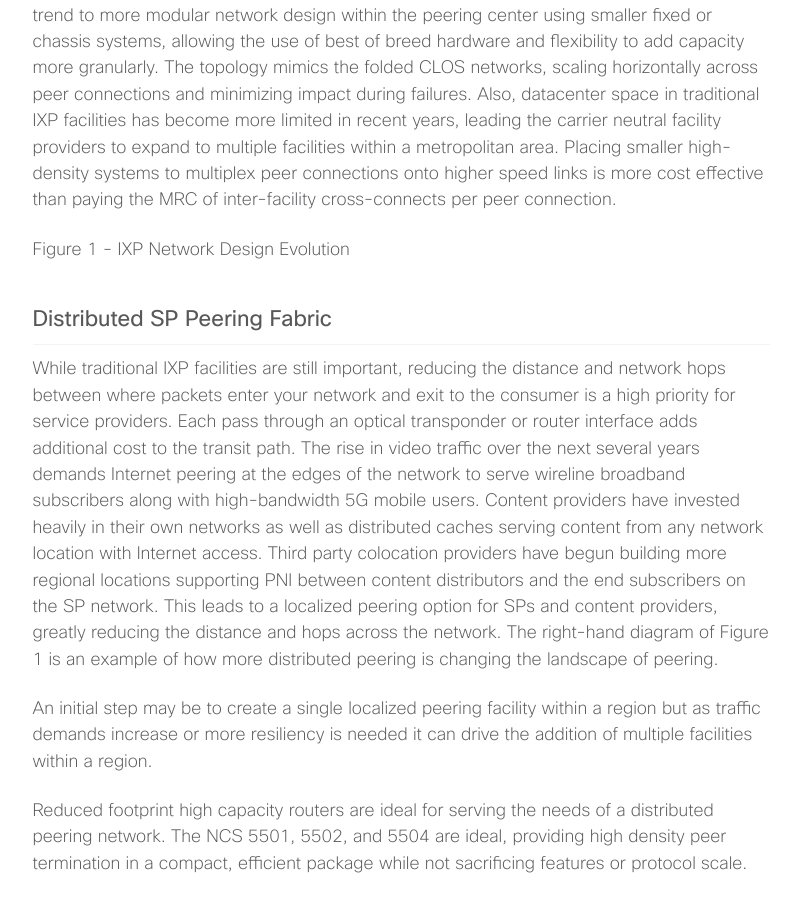
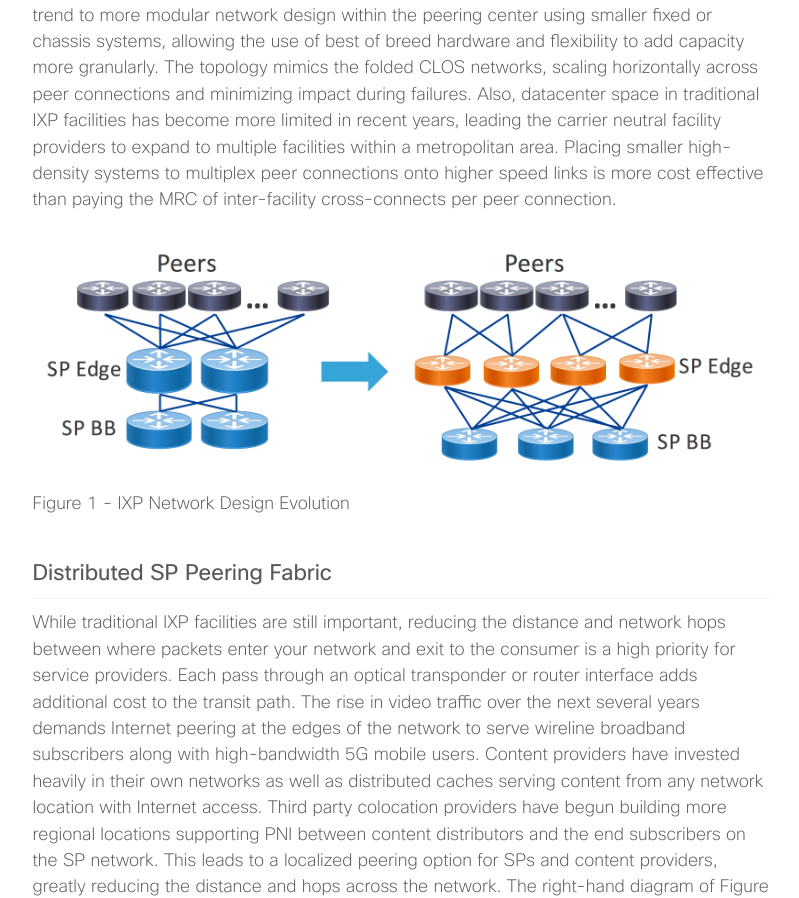
Before and after one commit to xrdocs/design, a Jekyll site: the page built from _blogs/2017-08-01-internet-edge-peering-current-practice.md, in a window 1280 px wide. Shown: the part 3092-3990 px from the top of the page, without its empty margins (264-1063 px from the left). Built offline with Jekyll 4.4.1, drawn with Linux system fonts in a browser that asks for light colours; comment, search, counter and statistics services are not loaded; grey boxes are pictures that could not be loaded.

Commit message:
Added images

```diff
--- a/_blogs/2017-08-01-internet-edge-peering-current-practice.md
+++ b/_blogs/2017-08-01-internet-edge-peering-current-practice.md
@@ -66,7 +66,7 @@ Traditional SP IXP Network Design
 
 Traditional SP peering is distributed to one or more geographic locations driven by the convenience of having peers in the same IXP location. There is a need to maintain those locations today as not everyone has the capability of interconnecting everywhere. Peering center network design has typically been done with two or more larger edge peering routers with either direct connections to an optical backbone or connections to another stage of backbone routers as seen in left hand side of Figure 1. In recent years, there has been a trend to more modular network design within the peering center using smaller fixed or chassis systems, allowing the use of best of breed hardware and flexibility to add capacity more granularly. The topology mimics the folded CLOS networks, scaling horizontally across peer connections and minimizing impact during failures. Also, datacenter space in traditional IXP facilities has become more limited in recent years, leading the carrier neutral facility providers to expand to multiple facilities within a metropolitan area. Placing smaller high-density systems to multiplex peer connections onto higher speed links is more cost effective than paying the MRC of inter-facility cross-connects per peer connection.
 
-
+![peering-wp-fig-1.png]({{site.baseurl}}/images/peering-wp-fig-1.png)
 
 Figure 1 - IXP Network Design Evolution
 
@@ -79,7 +79,7 @@ An initial step may be to create a single localized peering facility within a re
 
 Reduced footprint high capacity routers are ideal for serving the needs of a distributed peering network. The NCS 5501, 5502, and 5504 are ideal, providing high density peer termination in a compact, efficient package while not sacrificing features or protocol scale.
 
-<embed src="media/image2.emf" width="492" height="310" />
+![peering-wp-fig-2.png]({{site.baseurl}}/images/peering-wp-fig-2.png)
 
 Figure 2 - Localized Peering
 
@@ -88,7 +88,7 @@ Regional Core Bypass / Express Peering
 
 Regional SP networks serving residential subscribers are typically deployed in an aggregation/access hierarchy using logical Ethernet connections over a metro optical transport network. The aggregation nodes serve as an aggregation point for connections to regional sites along with acting as the ingress point for traffic coming from the SP backbone. If a distributed peering fabric is implemented, SPs can drive even greater efficiency by selecting specific high bandwidth regional sites for core bypass. This is simply connecting the regional hub routers directly to a localized peering facility, bypassing the regional core aggregation nodes which are simply acting as a pass through for the traffic. Due to the growth in Internet video traffic, this secondary express peering network in time will likely be higher capacity than the original SP converged network. The same express peering network can also be used to serve content originated by the SP, leaving the converged regional network to serve other higher priority traffic needs.
 
-<embed src="media/image3.emf" width="488" height="246" />
+![peering-wp-fig-3.png]({{site.baseurl}}/images/peering-wp-fig-3.png)
 
 Figure 3 - Express Peering Fabric
 
```
